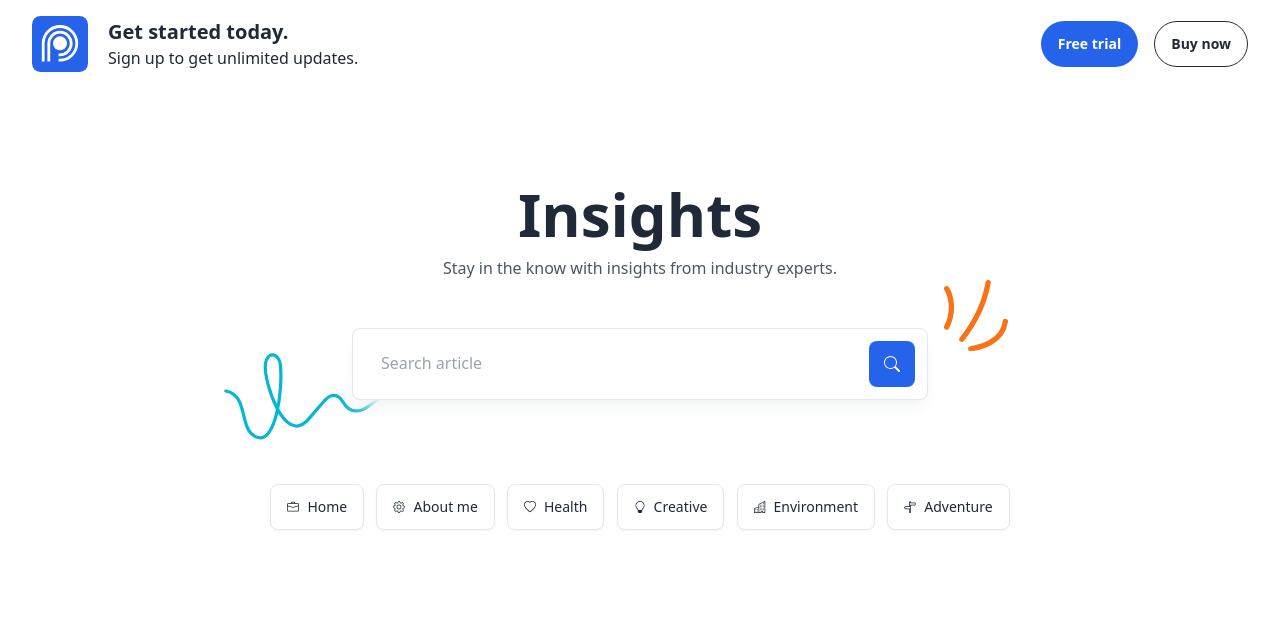
After one commit to TaKj1/practice, a PHP site: template view/index.view.php in a window 1280 px wide. The commit adds this page. Shown: the top 629 px of the page. Run offline with PHP 8.4, Linux system fonts and the light colour scheme; the template is opened without the code that fills it, so the values that code supplies are empty; some libraries are stand-ins or nearby versions.

Commit message:
Kura mi e q golqm

```diff
--- /dev/null
+++ b/controller/about.php
@@ -0,0 +1,6 @@
+<?php
+echo "about page";
+
+require '../view/index.view.php';
+
+?>
--- /dev/null
+++ b/controller/index.php
@@ -0,0 +1,5 @@
+<?php
+echo "kur index";
+require 'view/index.view.php';
+
+?>
--- /dev/null
+++ b/view/index.view.php
@@ -0,0 +1,25 @@
+<!-- <?php echo "Hello motherfuckers" ?> -->
+
+<!DOCTYPE html>
+<html>
+
+<head>
+    <meta charset="utf-8">
+    <meta http-equiv="X-UA-Compatible" content="IE=edge">
+    <title></title>
+    <meta name="description" content="">
+    <meta name="viewport" content="width=device-width, initial-scale=1">
+    <link rel="stylesheet" href="">
+    <script src="https://cdn.tailwindcss.com"></script>
+</head>
+
+<body>
+
+    <div class="relative overflow-hidden">
+        <?php require ("view/partials/nav.php") ?>
+        <?php require ("view/partials/body.php") ?>
+    </div>
+
+</body>
+
+</html>
--- /dev/null
+++ b/view/partials/body.php
@@ -0,0 +1,127 @@
+<div class="max-w-[85rem] mx-auto px-4 sm:px-6 lg:px-8 py-10 sm:py-24">
+
+            <div class="text-center">
+
+                <h1 class="text-4xl sm:text-6xl font-bold text-gray-800 dark:text-gray-200">
+                    Insights
+                </h1>
+
+                <p class="mt-3 text-gray-600 dark:text-gray-400">
+                    Stay in the know with insights from industry experts.
+                </p>
+
+                <div class="mt-7 sm:mt-12 mx-auto max-w-xl relative">
+                    <!-- Form -->
+                    <form>
+                        <div
+                            class="relative z-10 flex space-x-3 p-3 bg-white border rounded-lg shadow-lg shadow-gray-100 dark:bg-slate-900 dark:border-gray-700 dark:shadow-gray-900/[.2]">
+                            <div class="flex-[1_0_0%]">
+                                <label for="hs-search-article-1"
+                                    class="block text-sm text-gray-700 font-medium dark:text-white"><span
+                                        class="sr-only">Search article</span></label>
+                                <input type="email" name="hs-search-article-1" id="hs-search-article-1"
+                                    class="py-2.5 px-4 block w-full border-transparent rounded-lg focus:border-blue-500 focus:ring-blue-500 dark:bg-slate-900 dark:border-transparent dark:text-gray-400 dark:focus:ring-gray-600"
+                                    placeholder="Search article">
+                            </div>
+                            <div class="flex-[0_0_auto]">
+                                <a class="size-[46px] inline-flex justify-center items-center gap-x-2 text-sm font-semibold rounded-lg border border-transparent bg-blue-600 text-white hover:bg-blue-700 disabled:opacity-50 disabled:pointer-events-none dark:focus:outline-none dark:focus:ring-1 dark:focus:ring-gray-600"
+                                    href="#">
+                                    <svg xmlns="http://www.w3.org/2000/svg" width="16" height="16" fill="currentColor"
+                                        viewBox="0 0 16 16">
+                                        <path
+                                            d="M11.742 10.344a6.5 6.5 0 1 0-1.397 1.398h-.001c.03.04.062.078.098.115l3.85 3.85a1 1 0 0 0 1.415-1.414l-3.85-3.85a1.007 1.007 0 0 0-.115-.1zM12 6.5a5.5 5.5 0 1 1-11 0 5.5 5.5 0 0 1 11 0z" />
+                                    </svg>
+                                </a>
+                            </div>
+                        </div>
+                    </form>
+                    <!-- End Form -->
+
+                    <!-- SVG Element -->
+                    <div class="hidden md:block absolute top-0 end-0 -translate-y-12 translate-x-20">
+                        <svg class="w-16 h-auto text-orange-500" width="121" height="135" viewBox="0 0 121 135"
+                            fill="none" xmlns="http://www.w3.org/2000/svg">
+                            <path d="M5 16.4754C11.7688 27.4499 21.2452 57.3224 5 89.0164" stroke="currentColor"
+                                stroke-width="10" stroke-linecap="round" />
+                            <path d="M33.6761 112.104C44.6984 98.1239 74.2618 57.6776 83.4821 5" stroke="currentColor"
+                                stroke-width="10" stroke-linecap="round" />
+                            <path d="M50.5525 130C68.2064 127.495 110.731 117.541 116 78.0874" stroke="currentColor"
+                                stroke-width="10" stroke-linecap="round" />
+                        </svg>
+                    </div>
+                    <!-- End SVG Element -->
+
+                    <!-- SVG Element -->
+                    <div class="hidden md:block absolute bottom-0 start-0 translate-y-10 -translate-x-32">
+                        <svg class="w-40 h-auto text-cyan-500" width="347" height="188" viewBox="0 0 347 188"
+                            fill="none" xmlns="http://www.w3.org/2000/svg">
+                            <path
+                                d="M4 82.4591C54.7956 92.8751 30.9771 162.782 68.2065 181.385C112.642 203.59 127.943 78.57 122.161 25.5053C120.504 2.2376 93.4028 -8.11128 89.7468 25.5053C85.8633 61.2125 130.186 199.678 180.982 146.248L214.898 107.02C224.322 95.4118 242.9 79.2851 258.6 107.02C274.299 134.754 299.315 125.589 309.861 117.539L343 93.4426"
+                                stroke="currentColor" stroke-width="7" stroke-linecap="round" />
+                        </svg>
+                    </div>
+                    <!-- End SVG Element -->
+                </div>
+
+                <div class="mt-10 sm:mt-20">
+                    <a class="m-1 py-3 px-4 inline-flex items-center gap-x-2 text-sm rounded-lg border border-gray-200 bg-white text-gray-800 shadow-sm hover:bg-gray-50 disabled:opacity-50 disabled:pointer-events-none dark:bg-slate-900 dark:border-gray-700 dark:text-white dark:hover:bg-gray-800 dark:focus:outline-none dark:focus:ring-1 dark:focus:ring-gray-600"
+                        href="/">
+                        <svg class="flex-shrink-0 w-3 h-auto" xmlns="http://www.w3.org/2000/svg" width="16" height="16"
+                            fill="currentColor" viewBox="0 0 16 16">
+                            <path
+                                d="M6.5 1A1.5 1.5 0 0 0 5 2.5V3H1.5A1.5 1.5 0 0 0 0 4.5v8A1.5 1.5 0 0 0 1.5 14h13a1.5 1.5 0 0 0 1.5-1.5v-8A1.5 1.5 0 0 0 14.5 3H11v-.5A1.5 1.5 0 0 0 9.5 1h-3zm0 1h3a.5.5 0 0 1 .5.5V3H6v-.5a.5.5 0 0 1 .5-.5zm1.886 6.914L15 7.151V12.5a.5.5 0 0 1-.5.5h-13a.5.5 0 0 1-.5-.5V7.15l6.614 1.764a1.5 1.5 0 0 0 .772 0zM1.5 4h13a.5.5 0 0 1 .5.5v1.616L8.129 7.948a.5.5 0 0 1-.258 0L1 6.116V4.5a.5.5 0 0 1 .5-.5z" />
+                        </svg>
+                        Home
+                    </a>
+                    <a class="m-1 py-3 px-4 inline-flex items-center gap-x-2 text-sm rounded-lg border border-gray-200 bg-white text-gray-800 shadow-sm hover:bg-gray-50 disabled:opacity-50 disabled:pointer-events-none dark:bg-slate-900 dark:border-gray-700 dark:text-white dark:hover:bg-gray-800 dark:focus:outline-none dark:focus:ring-1 dark:focus:ring-gray-600"
+                        href="about.php">
+                        <svg class="flex-shrink-0 w-3 h-auto" xmlns="http://www.w3.org/2000/svg" width="16" height="16"
+                            fill="currentColor" viewBox="0 0 16 16">
+                            <path
+                                d="M8 4.754a3.246 3.246 0 1 0 0 6.492 3.246 3.246 0 0 0 0-6.492zM5.754 8a2.246 2.246 0 1 1 4.492 0 2.246 2.246 0 0 1-4.492 0z" />
+                            <path
+                                d="M9.796 1.343c-.527-1.79-3.065-1.79-3.592 0l-.094.319a.873.873 0 0 1-1.255.52l-.292-.16c-1.64-.892-3.433.902-2.54 2.541l.159.292a.873.873 0 0 1-.52 1.255l-.319.094c-1.79.527-1.79 3.065 0 3.592l.319.094a.873.873 0 0 1 .52 1.255l-.16.292c-.892 1.64.901 3.434 2.541 2.54l.292-.159a.873.873 0 0 1 1.255.52l.094.319c.527 1.79 3.065 1.79 3.592 0l.094-.319a.873.873 0 0 1 1.255-.52l.292.16c1.64.893 3.434-.902 2.54-2.541l-.159-.292a.873.873 0 0 1 .52-1.255l.319-.094c1.79-.527 1.79-3.065 0-3.592l-.319-.094a.873.873 0 0 1-.52-1.255l.16-.292c.893-1.64-.902-3.433-2.541-2.54l-.292.159a.873.873 0 0 1-1.255-.52l-.094-.319zm-2.633.283c.246-.835 1.428-.835 1.674 0l.094.319a1.873 1.873 0 0 0 2.693 1.115l.291-.16c.764-.415 1.6.42 1.184 1.185l-.159.292a1.873 1.873 0 0 0 1.116 2.692l.318.094c.835.246.835 1.428 0 1.674l-.319.094a1.873 1.873 0 0 0-1.115 2.693l.16.291c.415.764-.42 1.6-1.185 1.184l-.291-.159a1.873 1.873 0 0 0-2.693 1.116l-.094.318c-.246.835-1.428.835-1.674 0l-.094-.319a1.873 1.873 0 0 0-2.692-1.115l-.292.16c-.764.415-1.6-.42-1.184-1.185l.159-.291A1.873 1.873 0 0 0 1.945 8.93l-.319-.094c-.835-.246-.835-1.428 0-1.674l.319-.094A1.873 1.873 0 0 0 3.06 4.377l-.16-.292c-.415-.764.42-1.6 1.185-1.184l.292.159a1.873 1.873 0 0 0 2.692-1.115l.094-.319z" />
+                        </svg>
+                        About me
+                    </a>
+                    <a class="m-1 py-3 px-4 inline-flex items-center gap-x-2 text-sm rounded-lg border border-gray-200 bg-white text-gray-800 shadow-sm hover:bg-gray-50 disabled:opacity-50 disabled:pointer-events-none dark:bg-slate-900 dark:border-gray-700 dark:text-white dark:hover:bg-gray-800 dark:focus:outline-none dark:focus:ring-1 dark:focus:ring-gray-600"
+                        href="#">
+                        <svg class="flex-shrink-0 w-3 h-auto" xmlns="http://www.w3.org/2000/svg" width="16" height="16"
+                            fill="currentColor" viewBox="0 0 16 16">
+                            <path
+                                d="m8 2.748-.717-.737C5.6.281 2.514.878 1.4 3.053c-.523 1.023-.641 2.5.314 4.385.92 1.815 2.834 3.989 6.286 6.357 3.452-2.368 5.365-4.542 6.286-6.357.955-1.886.838-3.362.314-4.385C13.486.878 10.4.28 8.717 2.01L8 2.748zM8 15C-7.333 4.868 3.279-3.04 7.824 1.143c.06.055.119.112.176.171a3.12 3.12 0 0 1 .176-.17C12.72-3.042 23.333 4.867 8 15z" />
+                        </svg>
+                        Health
+                    </a>
+                    <a class="m-1 py-3 px-4 inline-flex items-center gap-x-2 text-sm rounded-lg border border-gray-200 bg-white text-gray-800 shadow-sm hover:bg-gray-50 disabled:opacity-50 disabled:pointer-events-none dark:bg-slate-900 dark:border-gray-700 dark:text-white dark:hover:bg-gray-800 dark:focus:outline-none dark:focus:ring-1 dark:focus:ring-gray-600"
+                        href="#">
+                        <svg class="flex-shrink-0 w-3 h-auto" xmlns="http://www.w3.org/2000/svg" width="16" height="16"
+                            fill="currentColor" viewBox="0 0 16 16">
+                            <path
+                                d="M2 6a6 6 0 1 1 10.174 4.31c-.203.196-.359.4-.453.619l-.762 1.769A.5.5 0 0 1 10.5 13a.5.5 0 0 1 0 1 .5.5 0 0 1 0 1l-.224.447a1 1 0 0 1-.894.553H6.618a1 1 0 0 1-.894-.553L5.5 15a.5.5 0 0 1 0-1 .5.5 0 0 1 0-1 .5.5 0 0 1-.46-.302l-.761-1.77a1.964 1.964 0 0 0-.453-.618A5.984 5.984 0 0 1 2 6zm6-5a5 5 0 0 0-3.479 8.592c.263.254.514.564.676.941L5.83 12h4.342l.632-1.467c.162-.377.413-.687.676-.941A5 5 0 0 0 8 1z" />
+                        </svg>
+                        Creative
+                    </a>
+                    <a class="m-1 py-3 px-4 inline-flex items-center gap-x-2 text-sm rounded-lg border border-gray-200 bg-white text-gray-800 shadow-sm hover:bg-gray-50 disabled:opacity-50 disabled:pointer-events-none dark:bg-slate-900 dark:border-gray-700 dark:text-white dark:hover:bg-gray-800 dark:focus:outline-none dark:focus:ring-1 dark:focus:ring-gray-600"
+                        href="#">
+                        <svg class="flex-shrink-0 w-3 h-auto" xmlns="http://www.w3.org/2000/svg" width="16" height="16"
+                            fill="currentColor" viewBox="0 0 16 16">
+                            <path fill-rule="evenodd"
+                                d="M14.763.075A.5.5 0 0 1 15 .5v15a.5.5 0 0 1-.5.5h-3a.5.5 0 0 1-.5-.5V14h-1v1.5a.5.5 0 0 1-.5.5h-9a.5.5 0 0 1-.5-.5V10a.5.5 0 0 1 .342-.474L6 7.64V4.5a.5.5 0 0 1 .276-.447l8-4a.5.5 0 0 1 .487.022zM6 8.694 1 10.36V15h5V8.694zM7 15h2v-1.5a.5.5 0 0 1 .5-.5h2a.5.5 0 0 1 .5.5V15h2V1.309l-7 3.5V15z" />
+                            <path
+                                d="M2 11h1v1H2v-1zm2 0h1v1H4v-1zm-2 2h1v1H2v-1zm2 0h1v1H4v-1zm4-4h1v1H8V9zm2 0h1v1h-1V9zm-2 2h1v1H8v-1zm2 0h1v1h-1v-1zm2-2h1v1h-1V9zm0 2h1v1h-1v-1zM8 7h1v1H8V7zm2 0h1v1h-1V7zm2 0h1v1h-1V7zM8 5h1v1H8V5zm2 0h1v1h-1V5zm2 0h1v1h-1V5zm0-2h1v1h-1V3z" />
+                        </svg>
+                        Environment
+                    </a>
+                    <a class="m-1 py-3 px-4 inline-flex items-center gap-x-2 text-sm rounded-lg border border-gray-200 bg-white text-gray-800 shadow-sm hover:bg-gray-50 disabled:opacity-50 disabled:pointer-events-none dark:bg-slate-900 dark:border-gray-700 dark:text-white dark:hover:bg-gray-800 dark:focus:outline-none dark:focus:ring-1 dark:focus:ring-gray-600"
+                        href="#">
+                        <svg class="flex-shrink-0 w-3 h-auto" xmlns="http://www.w3.org/2000/svg" width="16" height="16"
+                            fill="currentColor" viewBox="0 0 16 16">
+                            <path
+                                d="M7 7V1.414a1 1 0 0 1 2 0V2h5a1 1 0 0 1 .8.4l.975 1.3a.5.5 0 0 1 0 .6L14.8 5.6a1 1 0 0 1-.8.4H9v10H7v-5H2a1 1 0 0 1-.8-.4L.225 9.3a.5.5 0 0 1 0-.6L1.2 7.4A1 1 0 0 1 2 7h5zm1 3V8H2l-.75 1L2 10h6zm0-5h6l.75-1L14 3H8v2z" />
+                        </svg>
+                        Adventure
+                    </a>
+                </div>
+            </div>
+        </div>
--- /dev/null
+++ b/view/partials/nav.php
@@ -0,0 +1,38 @@
+<!-- Announcement Banner -->
+<div class="bg-white/[.6] backdrop-blur-lg dark:bg-slate-900/[.6]">
+  <div class="max-w-[85rem] px-4 py-4 sm:px-6 lg:px-8 mx-auto">
+    <!-- Grid -->
+    <div class="grid justify-center sm:grid-cols-2 sm:items-center gap-4">
+      <div class="flex items-center gap-x-3 md:gap-x-5">
+        <svg class="flex-shrink-0 size-10 md:size-14" width="40" height="40" viewBox="0 0 40 40" fill="none" xmlns="http://www.w3.org/2000/svg">
+          <rect width="40" height="40" rx="6" fill="currentColor" class="fill-blue-600"/>
+          <path d="M8 32.5V19.5C8 12.8726 13.3726 7.5 20 7.5C26.6274 7.5 32 12.8726 32 19.5C32 26.1274 26.6274 31.5 20 31.5H19" stroke="white" stroke-width="2"/>
+          <path d="M12 32.5V19.66C12 15.1534 15.5817 11.5 20 11.5C24.4183 11.5 28 15.1534 28 19.66C28 24.1666 24.4183 27.82 20 27.82H19" stroke="white" stroke-width="2"/>
+          <circle cx="20" cy="19.5214" r="5" fill="white"/>
+        </svg>
+
+        <div class="grow">
+          <p class="md:text-xl text-gray-800 font-semibold dark:text-gray-200">
+            Get started today.
+          </p>
+          <p class="text-sm md:text-base text-gray-800 dark:text-gray-200">
+            Sign up to get unlimited updates.
+          </p>
+        </div>
+      </div>
+      <!-- End Col -->
+
+      <div class="text-center sm:text-start flex sm:justify-end sm:items-center gap-x-3 md:gap-x-4">
+        <a class="py-3 px-4 inline-flex items-center gap-x-2 text-sm font-semibold rounded-full border border-transparent bg-blue-600 text-white hover:bg-blue-700 disabled:opacity-50 disabled:pointer-events-none dark:focus:outline-none dark:focus:ring-1 dark:focus:ring-gray-600" href="#">
+          Free trial
+        </a>
+        <a class="py-3 px-4 inline-flex items-center gap-x-2 text-sm font-semibold rounded-full border border-gray-800 text-gray-800 hover:border-gray-500 hover:text-gray-500 disabled:opacity-50 disabled:pointer-events-none dark:border-white dark:text-white dark:hover:text-gray-300 dark:hover:border-gray-300 dark:focus:outline-none dark:focus:ring-1 dark:focus:ring-gray-600" href="#">
+          Buy now
+        </a>
+      </div>
+      <!-- End Col -->
+    </div>
+    <!-- End Grid -->
+  </div>
+</div>
+<!-- End Announcement Banner -->
```
Also changed, not shown: functions.php (added, +21 -0 lines), index.php (+25 -62 lines), practice/books.php (deleted, +0 -65 lines), practice/index.php (deleted, +0 -141 lines), setup.php (deleted, +0 -19 lines), test.php (deleted, +0 -18 lines), README.md (deleted), my_database.db (deleted).
